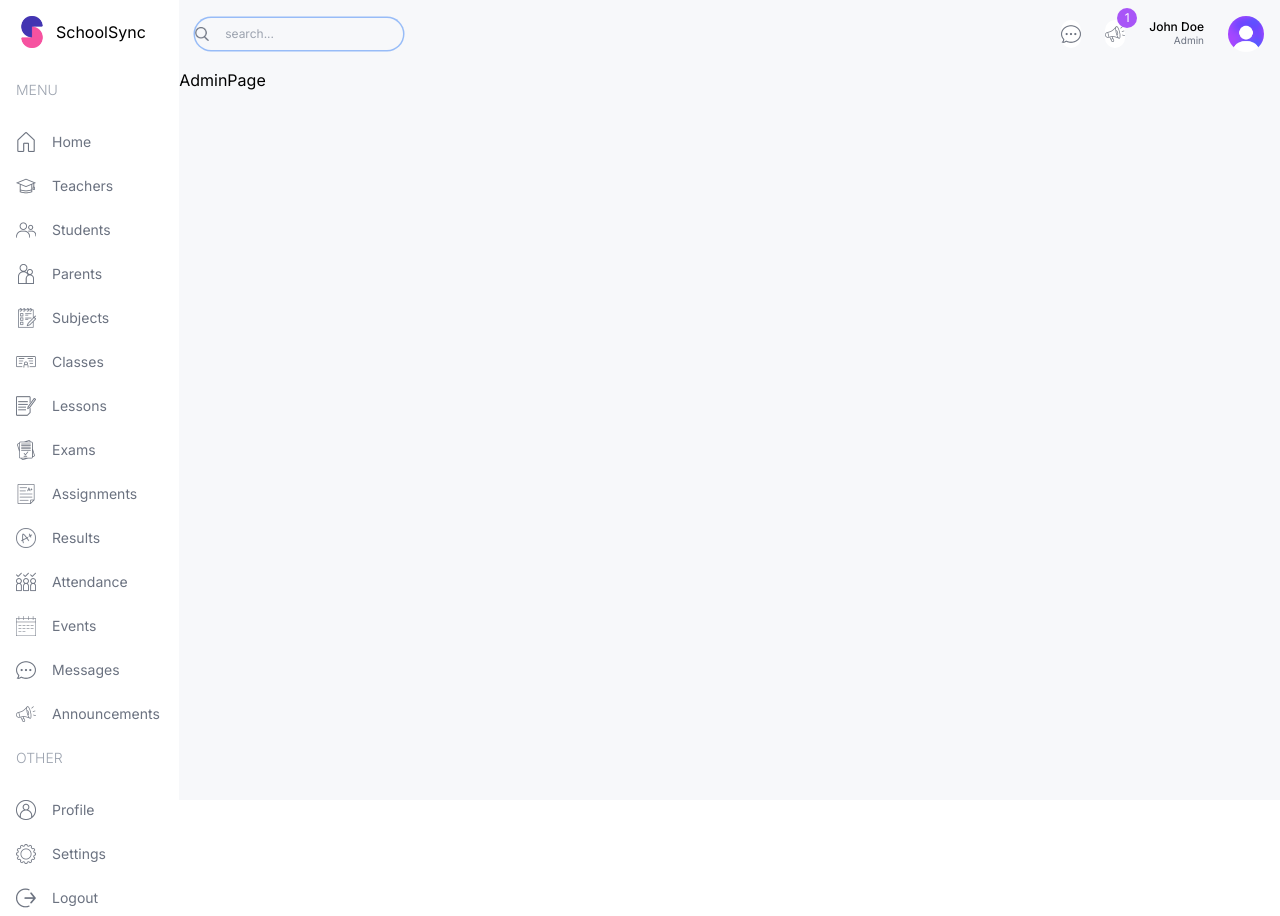
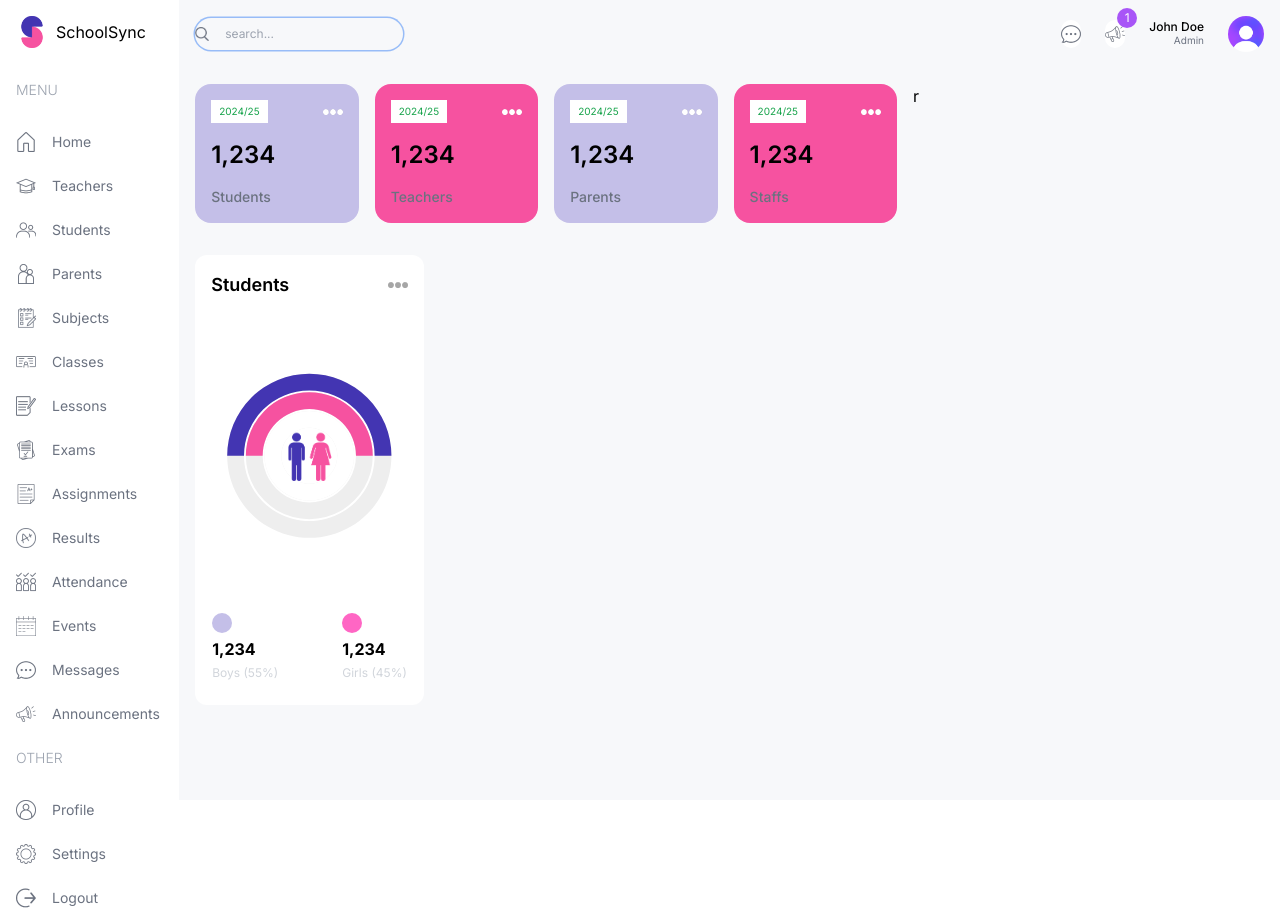
Before and after one commit to paxxchal/schoolsync, a Next.js app: page /admin in a window 1280 px wide. Built offline with nearby package versions, Linux system fonts and the light colour scheme.

Commit message:
started desgining admin dashboard and implemented next.js radial charts with recharts

```diff
--- a/src/app/(dashboard)/admin/page.tsx
+++ b/src/app/(dashboard)/admin/page.tsx
@@ -1,7 +1,34 @@
+import CountChart from "@/components/CountChart";
+import UserCard from "@/components/UserCard";
+
 const AdminPage = () => {
   return (
-    <div className=''>AdminPage</div>
-  )
-}
+    <div className="p-4 flex gap-4 flex-col md:flex-row">
+      {/* LEFT */}
+      <div className="w-full lg:w-2/3 flex flex-col gap-8">
+        {/* USER CARDS */}
+        <div className="flex gap-4 justify-between flex-wrap">
+          <UserCard type="student" />
+          <UserCard type="teacher" />
+          <UserCard type="parent" />
+          <UserCard type="staff" />
+        </div>
+        {/* MIDDLE CHARTS */}
+        <div className="flex gap-4 flex-col lg:flex-row">
+          {/* COUNT CHARTS */}
+          <div className="w-full lg:w-1/3 h-[450px]">
+            <CountChart />
+          </div>
+          {/* ATTENDANCE CHARTS */}
+          <div className="w-full lg:w-2/3 h-[450px]"></div>
+        </div>
+        {/* BOTTOM CHARTS */}
+        <div className=""></div>
+      </div>
+      {/* RIGHT */}
+      <div className="w-full lg:w-1/3">r</div>
+    </div>
+  );
+};
 
-export default AdminPage
+export default AdminPage;
--- /dev/null
+++ b/src/components/CountChart.tsx
@@ -0,0 +1,75 @@
+"use client";
+import Image from "next/image";
+import {
+  RadialBarChart,
+  RadialBar,
+  Legend,
+  ResponsiveContainer,
+} from "recharts";
+
+const data = [
+  {
+    name: "Total",
+    count: 106,
+    fill: "white",
+  },
+  {
+    name: "Girls",
+    count: 53,
+    fill: "#F652A0",
+  },
+  {
+    name: "Boys",
+    count: 53,
+    fill: "#4335B2",
+  },
+];
+
+const CountChart = () => {
+  return (
+    <div className="bg-white rounded-xl w-full h-full p-4">
+      {/* TITLE */}
+      <div className="flex justify-between items-center">
+        <h1 className="text-lg font-semibold">Students</h1>
+        <Image src="/moreDark.png" alt="" width={20} height={20} />
+      </div>
+      {/* CHART */}
+      <div className="relative w-full h-[75%]">
+        <ResponsiveContainer>
+          <RadialBarChart
+            cx="50%"
+            cy="50%"
+            innerRadius="40%"
+            outerRadius="100%"
+            barSize={32}
+            data={data}
+          >
+            <RadialBar background dataKey="count" />
+          </RadialBarChart>
+        </ResponsiveContainer>
+        <Image
+          src="/maleFemale.png"
+          alt=""
+          width={50}
+          height={50}
+          className="absolute top-1/2 left-1/2 -translate-x-1/2 -translate-y-1/2"
+        />
+      </div>
+      {/* BOTTOM */}
+      <div className="flex justify-center gap-16">
+        <div className="flex flex-col gap-1">
+          <div className="w-5 h-5 bg-caesarSkyLight rounded-full" />
+          <h1 className="font-bold">1,234</h1>
+          <h2 className="text-xs text-gray-300">Boys (55%)</h2>
+        </div>
+        <div className="flex flex-col gap-1">
+          <div className="w-5 h-5 bg-caesarPinkLight rounded-full" />
+          <h1 className="font-bold">1,234</h1>
+          <h2 className="text-xs text-gray-300">Girls (45%)</h2>
+        </div>
+      </div>
+    </div>
+  );
+};
+
+export default CountChart;
--- /dev/null
+++ b/src/components/UserCard.tsx
@@ -0,0 +1,16 @@
+import Image from "next/image"
+
+const UserCard = ({type}:{type:string}) => {
+  return (
+    <div className='rounded-2xl odd:bg-caesarSkyLight even:bg-caesarPink p-4 flex-1 min-w-[130px]'>
+        <div className="flex justify-between items-center">
+            <span className="text-[10px] bg-white px-2 py-1 rounded-ful text-green-600">2024/25</span>
+            <Image src="/more.png" alt="" width={20} height={20}/>
+        </div>
+        <h1 className="text-2xl font-semibold my-4">1,234</h1>
+        <h2 className="capitalize text-sm font-medium text-gray-500">{type}s</h2>
+    </div>
+  )
+}
+
+export default UserCard
--- a/tailwind.config.ts
+++ b/tailwind.config.ts
@@ -13,6 +13,15 @@
         "gradient-conic":
           "conic-gradient(from 180deg at 50% 50%, var(--tw-gradient-stops))",
       },
+      colors: {
+        caesarSky: "#9F98D8",
+        caesarSkyLight: "#C4BFE8",
+        caesarBlue: "#4335B2",
+        caesarBlueLight: "#6958D4",
+        caesarPink: "#F652A0",
+        caesarPinkLight: "#FF66C4",
+        caesarRed: "#E63946",
+      },
     },
   },
   plugins: [],
```
Also changed, not shown: package.json (+5 -4 lines), public/maleFemale.png, src/components/navbar.tsx (line endings or trailing spaces), 1 other file (tests, documents, lock files or other folders).
